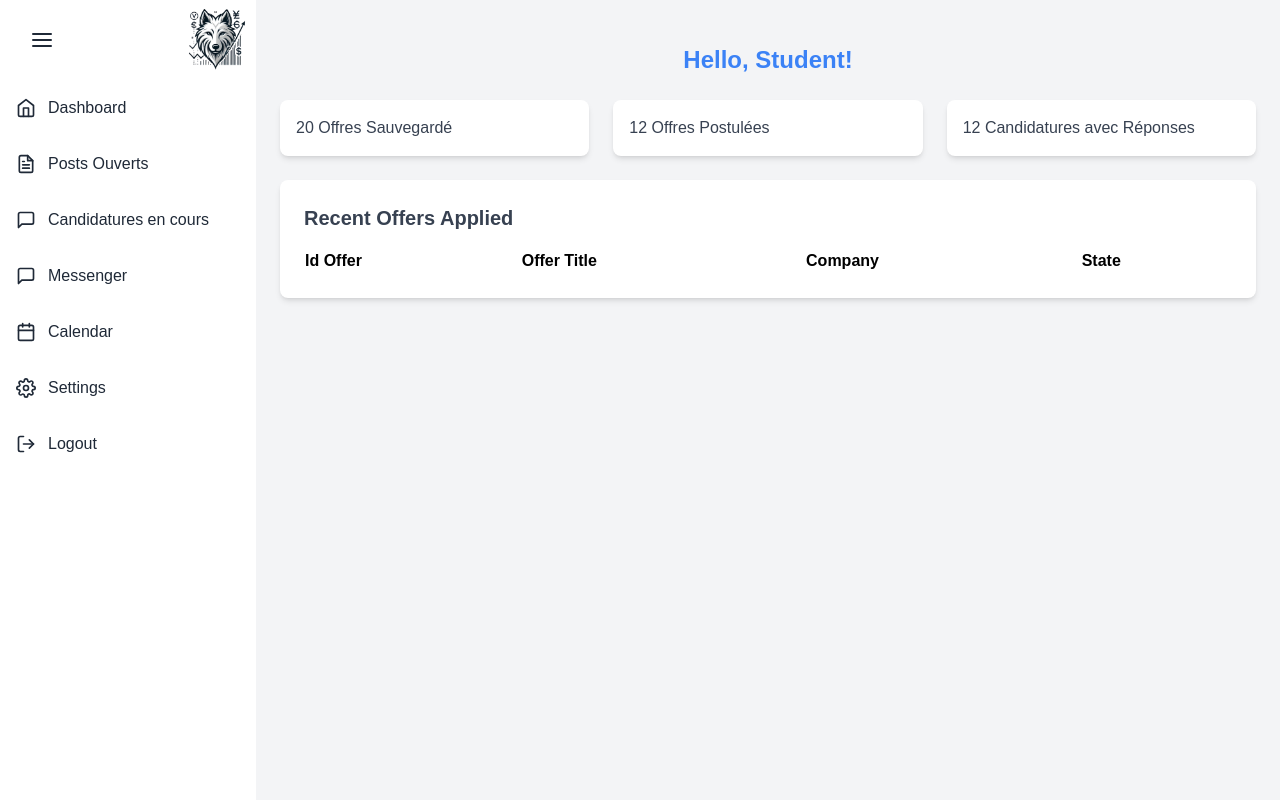
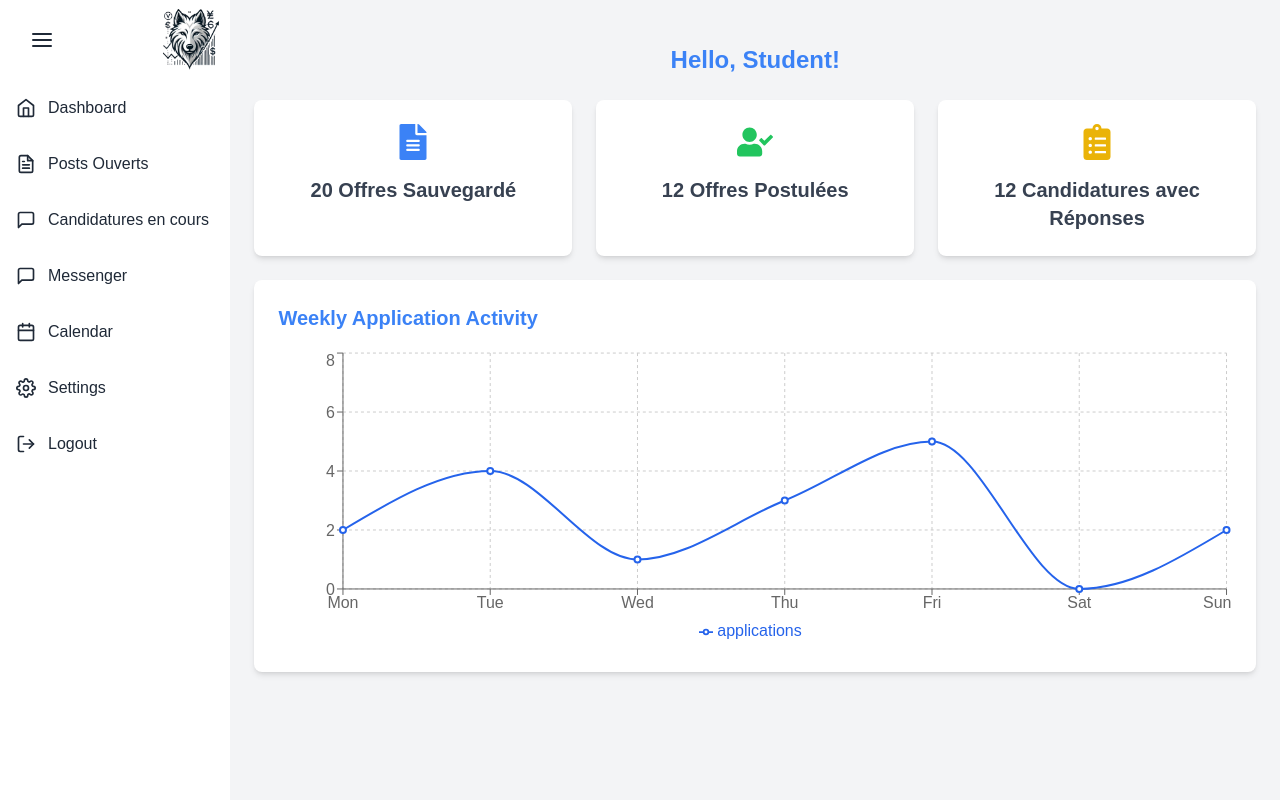
Before and after one commit to hichem-bouzourine/Tinder-Recruitment, a React (Vite) app in the folder frontend/: page /dashboard in a window 1280 px wide. Shown: the top 800 px of the page. Built offline with nearby package versions, Linux system fonts and the light colour scheme; sample sign-in values are in the browser's storage.

Commit message:
feat: add new chart of weekly applications.

```diff
--- a/frontend/src/components/StudentDashboard.jsx
+++ b/frontend/src/components/StudentDashboard.jsx
@@ -1,36 +1,51 @@
 import React from 'react';
+import { FaFileAlt, FaUserCheck, FaClipboardList } from 'react-icons/fa';
+import { LineChart, Line, XAxis, YAxis, CartesianGrid, Tooltip, ResponsiveContainer, Legend } from 'recharts';
 
 const StudentDashboard = () => {
+    // Hypothetical data for weekly application activity
+    const weeklyActivityData = [
+        { day: 'Mon', applications: 2 },
+        { day: 'Tue', applications: 4 },
+        { day: 'Wed', applications: 1 },
+        { day: 'Thu', applications: 3 },
+        { day: 'Fri', applications: 5 },
+        { day: 'Sat', applications: 0 },
+        { day: 'Sun', applications: 2 },
+    ];
 
     return (
         <div>
             <h1 className="text-2xl font-bold text-blue-500 mb-6">Hello, Student!</h1>
-            <div className="grid grid-cols-3 gap-6 mb-6">
-                <div className="bg-white p-4 shadow-md rounded-lg">
-                    <p className="text-gray-700">20 Offres Sauvegardé</p>
+
+            <div className="grid grid-cols-1 sm:grid-cols-2 md:grid-cols-3 gap-6 mb-6">
+                <div className="bg-white p-6 shadow-md rounded-lg text-center hover:shadow-lg transition-shadow duration-300">
+                    <FaFileAlt className="text-blue-500 text-4xl mb-4 mx-auto" />
+                    <p className="text-gray-700 text-xl font-semibold">20 Offres Sauvegardé</p>
                 </div>
-                <div className="bg-white p-4 shadow-md rounded-lg">
-                    <p className="text-gray-700">12 Offres Postulées</p>
+                <div className="bg-white p-6 shadow-md rounded-lg text-center hover:shadow-lg transition-shadow duration-300">
+                    <FaUserCheck className="text-green-500 text-4xl mb-4 mx-auto" />
+                    <p className="text-gray-700 text-xl font-semibold">12 Offres Postulées</p>
                 </div>
-                <div className="bg-white p-4 shadow-md rounded-lg">
-                    <p className="text-gray-700">12 Candidatures avec Réponses</p>
+                <div className="bg-white p-6 shadow-md rounded-lg text-center hover:shadow-lg transition-shadow duration-300">
+                    <FaClipboardList className="text-yellow-500 text-4xl mb-4 mx-auto" />
+                    <p className="text-gray-700 text-xl font-semibold">12 Candidatures avec Réponses</p>
                 </div>
             </div>
+
+            {/* Line Chart for Weekly Application Activity */}
             <div className="bg-white p-6 shadow-md rounded-lg">
-                <h2 className="text-xl font-bold text-gray-700 mb-4">Recent Offers Applied</h2>
-                <table className="w-full text-left">
-                    <thead>
-                        <tr>
-                            <th>Id Offer</th>
-                            <th>Offer Title</th>
-                            <th>Company</th>
-                            <th>State</th>
-                        </tr>
-                    </thead>
-                    <tbody>
-                        {/* Add table rows dynamically */}
-                    </tbody>
-                </table>
+                <h2 className="text-xl font-semibold text-blue-500 mb-4">Weekly Application Activity</h2>
+                <ResponsiveContainer width="100%" height={300}>
+                    <LineChart data={weeklyActivityData}>
+                        <CartesianGrid strokeDasharray="3 3" />
+                        <XAxis dataKey="day" />
+                        <YAxis />
+                        <Tooltip />
+                        <Legend />
+                        <Line type="monotone" dataKey="applications" stroke="#2563EB" strokeWidth={2} />
+                    </LineChart>
+                </ResponsiveContainer>
             </div>
         </div>
     );
```
